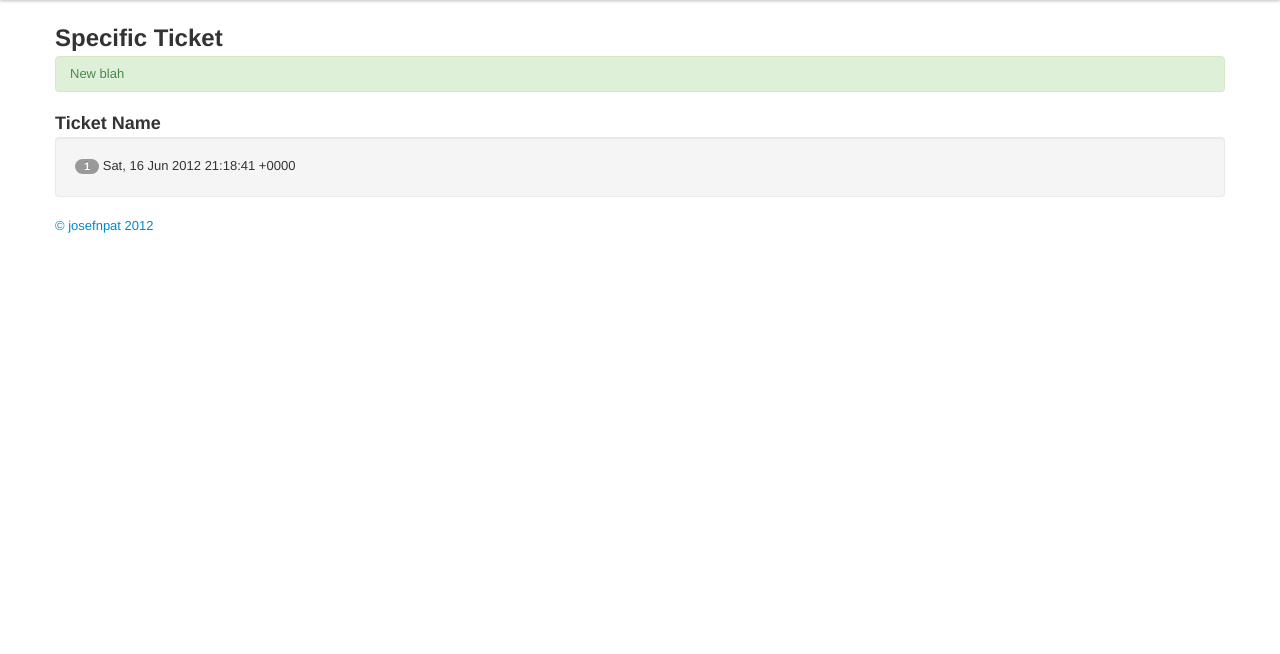
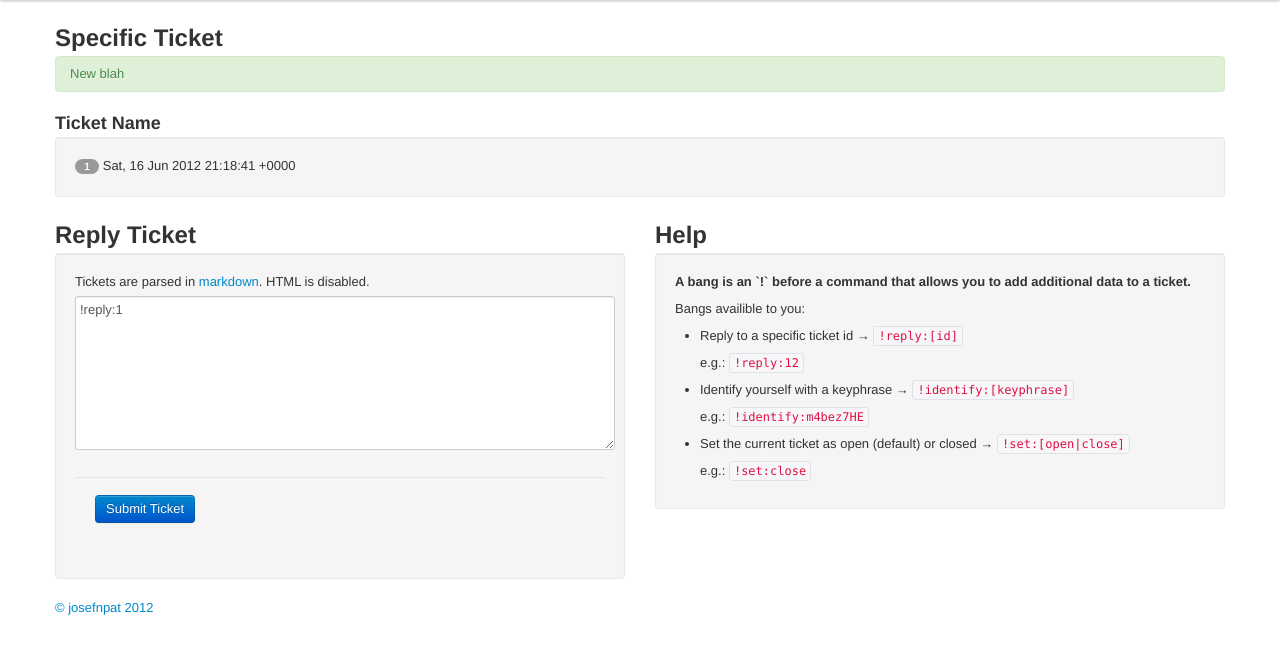
Before and after one commit to josefnpat/bangtracker, a PHP site: page /index.php?ticket=1 in a window 1280 px wide. Shown: the part 40-694 px from the top of the page. Run offline with PHP 8.4, Linux system fonts and the light colour scheme; data that the repository does not hold is empty.

Commit message:
Added new ticket as reply ticket with bang to ticket view. Added switch for ticket title

```diff
--- a/inc/new.php
+++ b/inc/new.php
@@ -1,12 +1,12 @@
       <div class="row">
         <div class="span6">
-          <h2>New Ticket</h2>
+          <h2><?php echo ($_GET['ticket'])?("Reply"):("New");?> Ticket</h2>
           <form class="well">
             <fieldset>
               <div class="control-group">
                 <div class="controls">
                   <label class="control-label" for="textarea">Tickets are parsed in <a href="http://daringfireball.net/projects/markdown/" target="_blank">markdown</a>. HTML is disabled.</label>
-                  <textarea style="width: 100%" id="textarea" rows="8"></textarea>
+                  <textarea style="width: 100%" id="textarea" rows="8"><?php if($_GET['ticket']){ echo "!reply:".$_GET['ticket']."\n"; } ?></textarea>
                 </div>
               </div>
               <div class="form-actions">
--- a/index.php
+++ b/index.php
@@ -5,6 +5,7 @@ $lorem = "Lorem ipsum dolor sit amet, consectetur adipiscing elit. Sed a dui ult
 $times = array("s","min","h","d","mo","yr");
 if($_GET['ticket']){
   include("inc/ticket.php");
+  include("inc/new.php");
 } elseif($_GET['action']=="new") {
   include("inc/new.php");
 } else {
```
